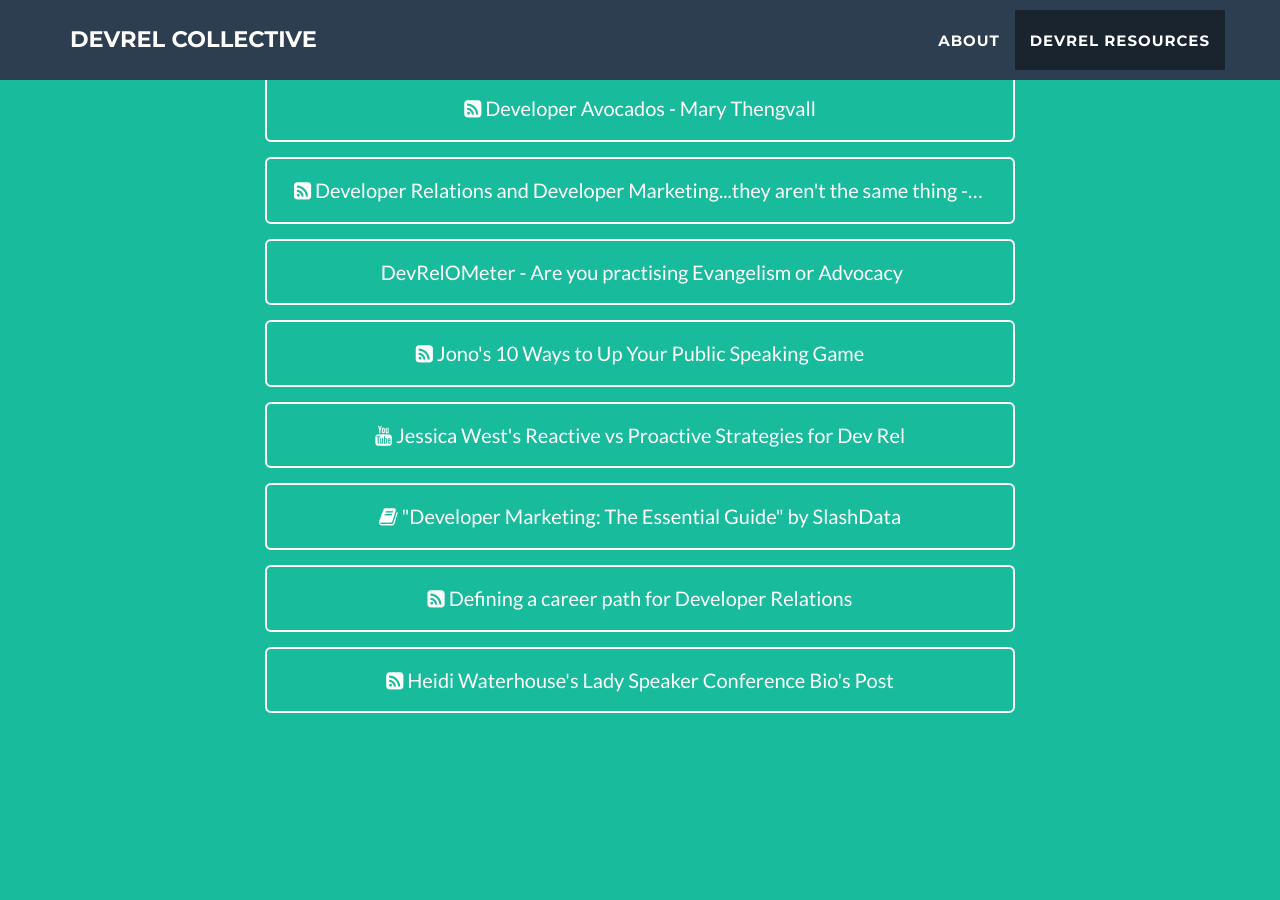
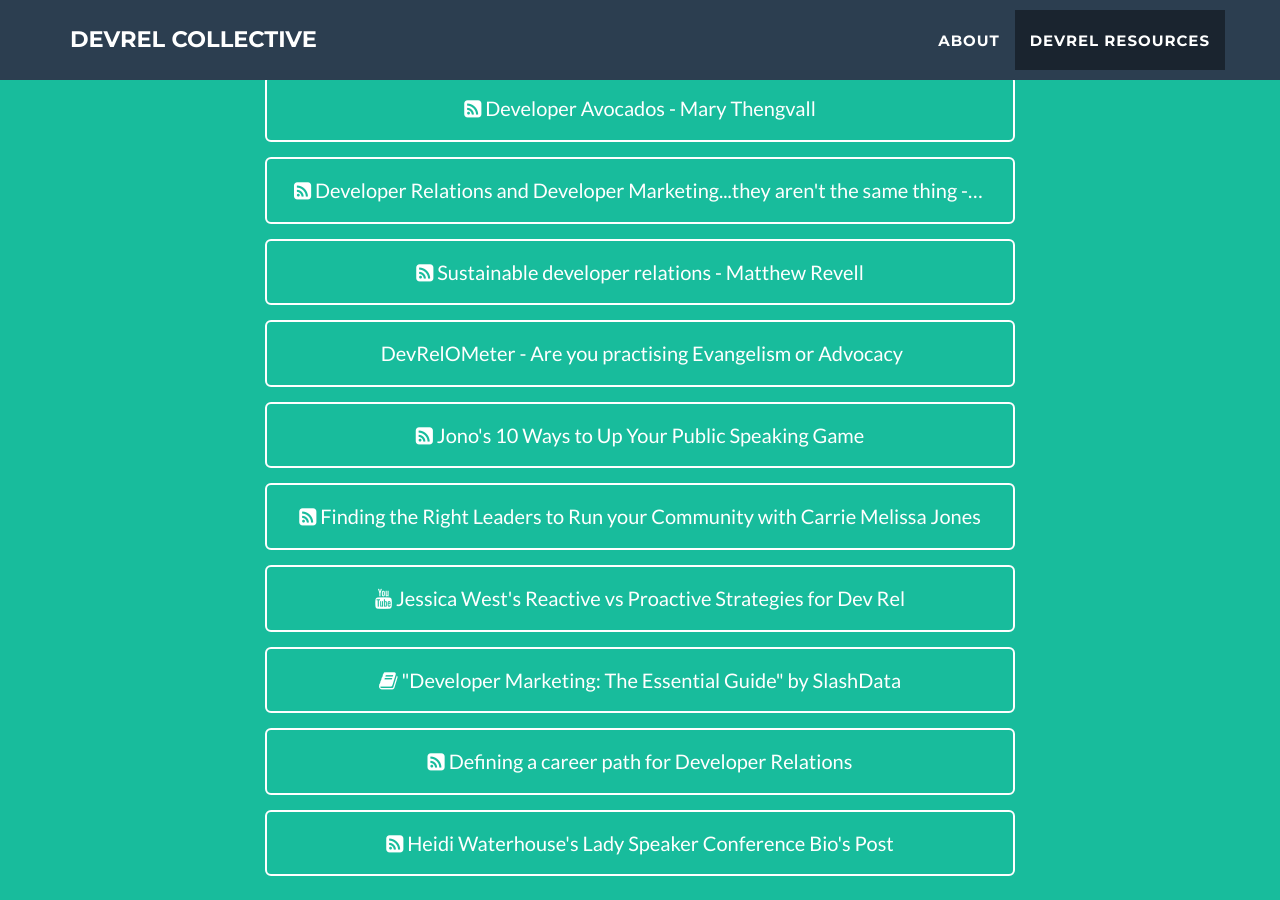
Before and after one commit to evangelistcollective/evangelistcollective.github.io, a Jekyll site: the page built from index.html, in a window 1280 px wide and 900 px high, scrolled down 2585 px. Built offline with Jekyll 4.4.1, drawn with Linux system fonts in a browser that asks for light colours.

Commit message:
updating new resources for DevRel community

```diff
--- a/_includes/resources.html
+++ b/_includes/resources.html
@@ -64,6 +64,11 @@
                    </a>
                </div>
                <div class="col-lg-8 col-lg-offset-2 text-center">
+                   <a href="https://devrel.net/strategy-and-metrics/sustainable-developer-relations-at-devrelcon-tokyo-2019/amp?__twitter_impression=true" target="_blank" class="btn btn-lg btn-outline responsive">
+                       <i class="fa fa-rss-square"></i> Sustainable developer relations - Matthew Revell
+                   </a>
+               </div>
+               <div class="col-lg-8 col-lg-offset-2 text-center">
                     <a href="https://leggetter.github.io/devrelometer/" target="_blank" class="btn btn-lg btn-outline responsive">
                        <i class="fa fa-toolbox"></i> DevRelOMeter - Are you practising Evangelism or Advocacy
                     </a>
@@ -71,6 +76,11 @@
                <div class="col-lg-8 col-lg-offset-2 text-center">
                    <a href="https://www.jonobacon.com/2018/12/11/10-ways-to-up-your-public-speaking-game/" target="_blank" class="btn btn-lg btn-outline responsive">
                        <i class="fa fa-rss-square"></i> Jono's 10 Ways to Up Your Public Speaking Game
+                   </a>
+               </div>
+               <div class="col-lg-8 col-lg-offset-2 text-center">
+                   <a href="https://blog.honeycommb.com/2019/05/21/finding-the-right-leaders-to-run-your-community-with-carrie-melissa-jones/" target="_blank" class="btn btn-lg btn-outline responsive">
+                       <i class="fa fa-rss-square"></i> Finding the Right Leaders to Run your Community with Carrie Melissa Jones
                    </a>
                </div>
                <div class="col-lg-8 col-lg-offset-2 text-center">
```
